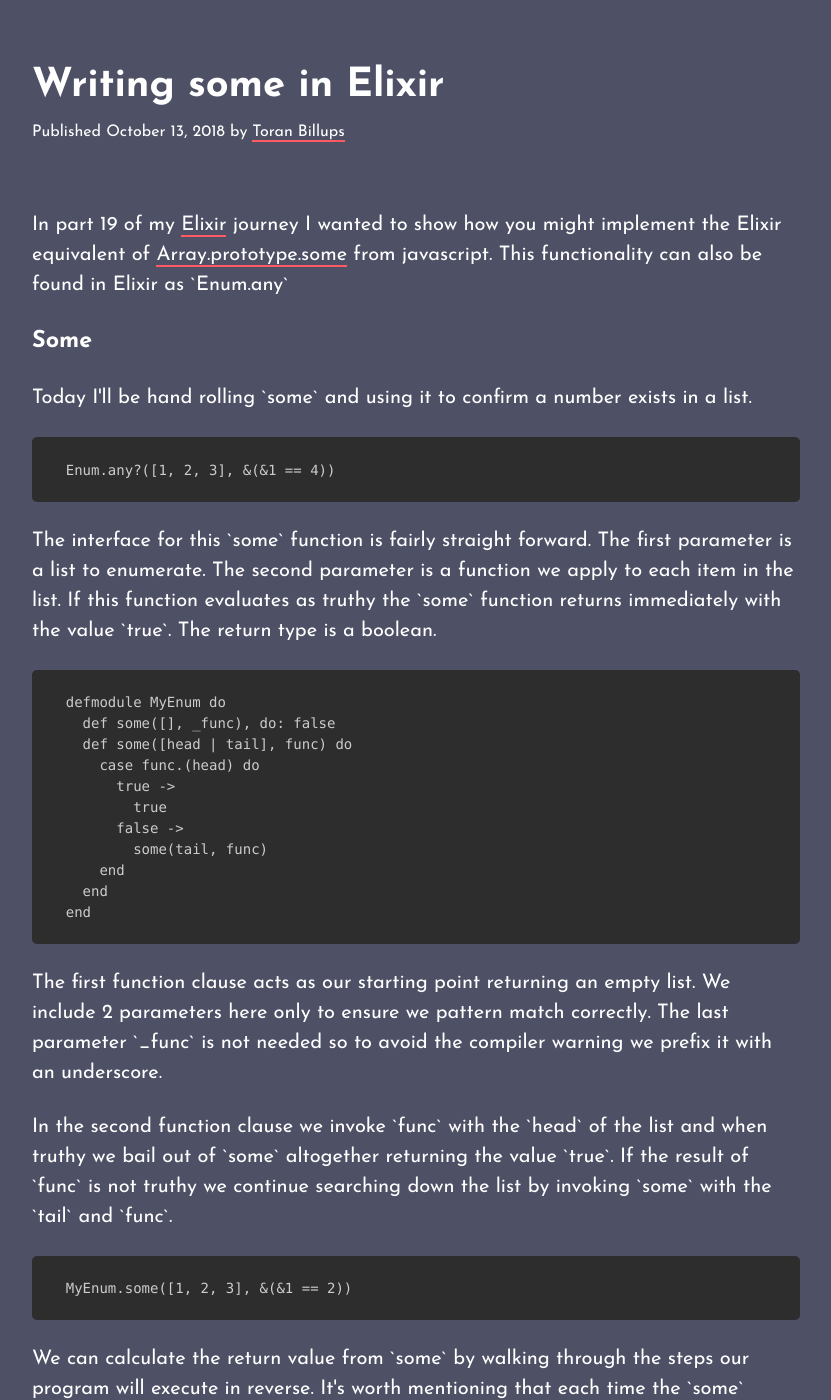
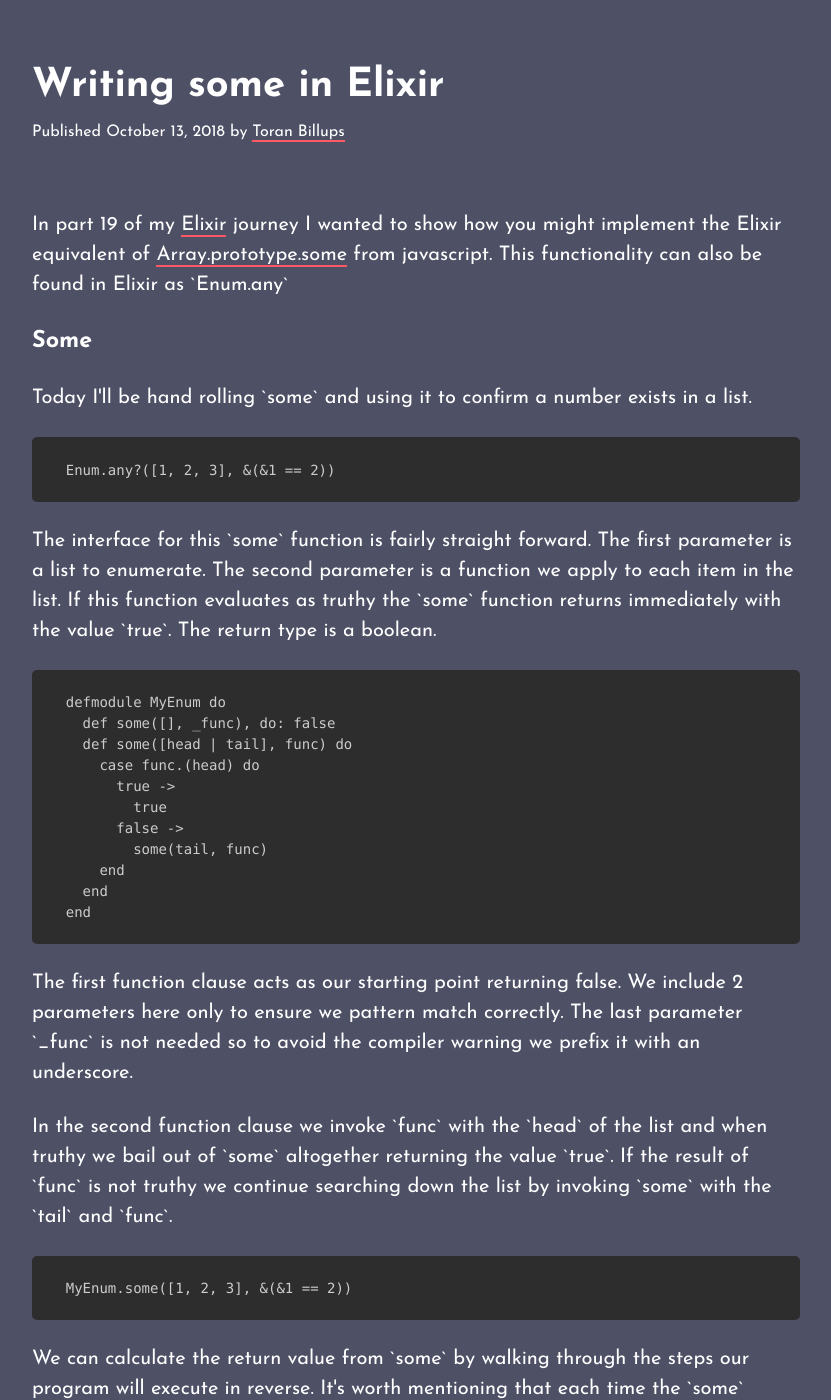
Before and after one commit to toranb/toranb.github.io, a Jekyll site: the page built from _posts/2018-10-13-writing-some-in-elixir.html, in a window 1280 px wide and 1400 px high. Shown: the whole window, without its empty margins (224-1055 px from the left). Built offline with Jekyll 4.4.1, drawn with Linux system fonts in a browser that asks for light colours; Markdown is read by kramdown in place of the engine named in the settings; some of the changed text lies outside the part shown.

```diff
--- a/_posts/2018-10-13-writing-some-in-elixir.html
+++ b/_posts/2018-10-13-writing-some-in-elixir.html
@@ -12,7 +12,7 @@
 
 <div class="highlight" data-language="elixir">
   <pre class="language-elixir">
-    <code class="language-elixir">Enum.any?([1, 2, 3], &(&1 == 4))</code>
+    <code class="language-elixir">Enum.any?([1, 2, 3], &(&1 == 2))</code>
   </pre>
 </div>
 
@@ -34,7 +34,7 @@
   </pre>
 </div>
 
-<p>The first function clause acts as our starting point returning an empty list. We include 2 parameters here only to ensure we pattern match correctly. The last parameter `_func` is not needed so to avoid the compiler warning we prefix it with an underscore.</p>
+<p>The first function clause acts as our starting point returning false. We include 2 parameters here only to ensure we pattern match correctly. The last parameter `_func` is not needed so to avoid the compiler warning we prefix it with an underscore.</p>
 
 <p>In the second function clause we invoke `func` with the `head` of the list and when truthy we bail out of `some` altogether returning the value `true`. If the result of `func` is not truthy we continue searching down the list by invoking `some` with the `tail` and `func`.</p>
 
```
Also changed, not shown: other parts of _posts/2018-10-13-writing-some-in-elixir.html (+2 -0 lines).
